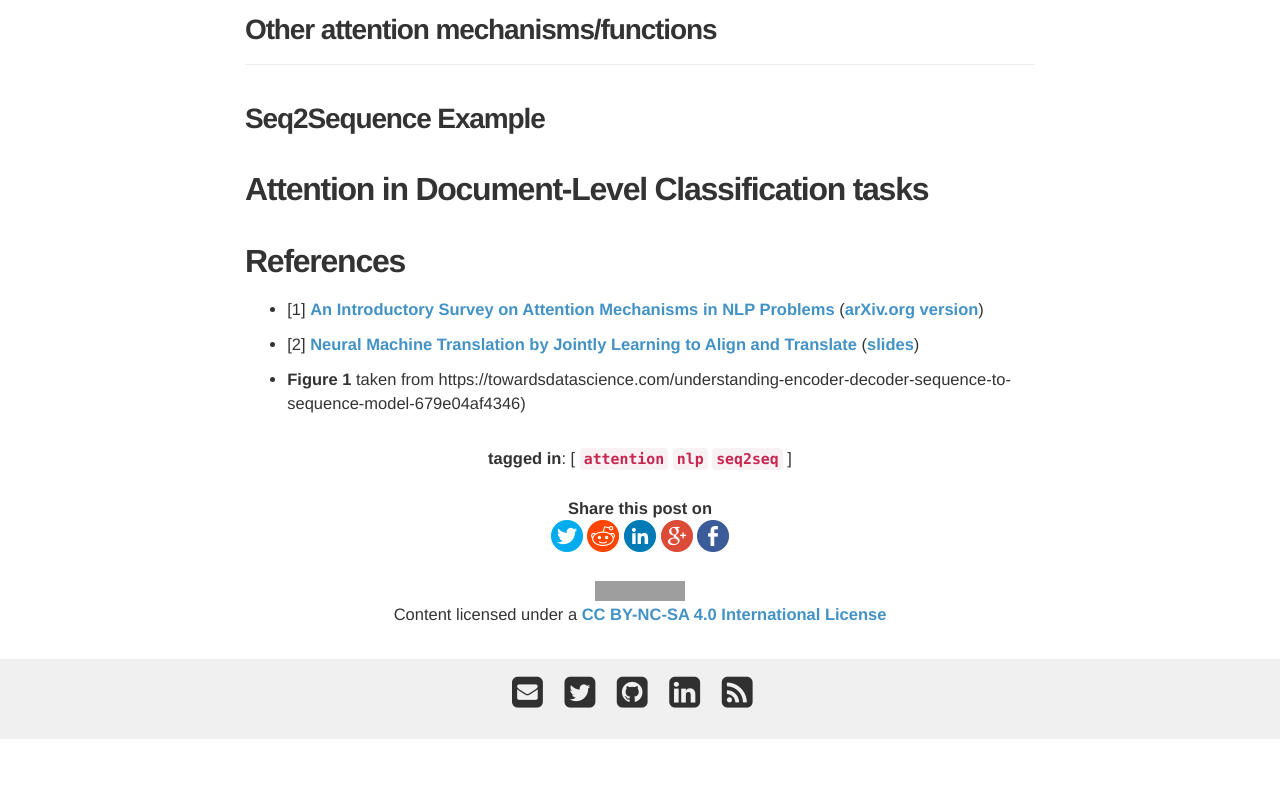
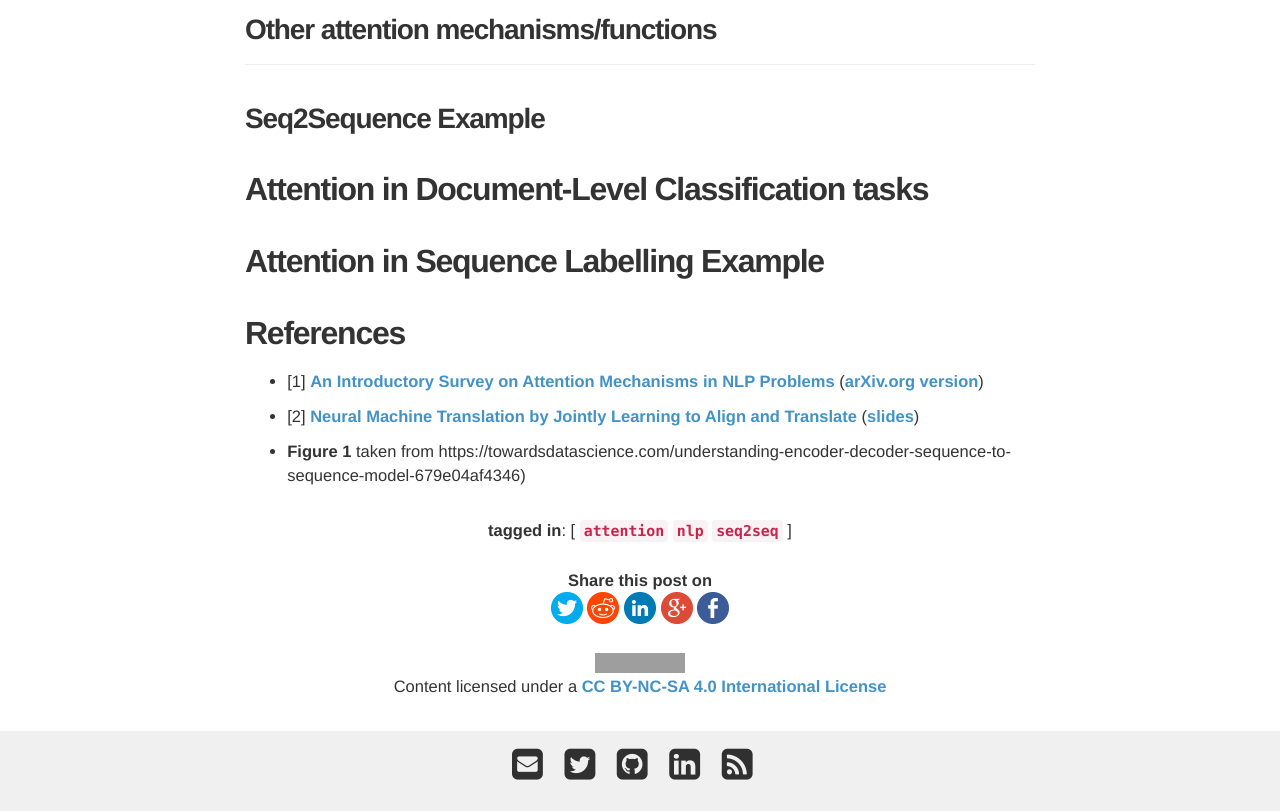
Before and after one commit to davidsbatista/davidsbatista.net, a Jekyll site: the page built from _posts/2020-01-25-Attention.md, in a window 1280 px wide and 900 px high, scrolled down 5081 px, cut to the strip 89-900 px from the top of the window. Built offline with Jekyll 4.4.1, drawn with Linux system fonts in a browser that asks for light colours; nearby versions of some CDN libraries; some web fonts are replaced; formulas are drawn with MathJax 3; before the commit the page ends 5909 px from its top, so only the background shows below that; some of the changed lines change nothing that is shown; grey boxes are pictures that could not be loaded.

Commit message:
WIP: Attention

```diff
--- a/_posts/2020-01-25-Attention.md
+++ b/_posts/2020-01-25-Attention.md
@@ -222,16 +222,13 @@ https://towardsdatascience.com/nlp-learning-series-part-3-attention-cnn-and-what
 
 ->
 
-
 <!--
 Attention-Based Bidirectional Long Short-Term Memory Networks for Relation Classification
 https://www.aclweb.org/anthology/P16-2034.pdf
 
 Attention-based LSTM for Aspect-level Sentiment Classification
 https://www.aclweb.org/anthology/D16-1058.pdf
-
-
-## __Sequence Labelling Example__
+-->
 
 <!--
 
@@ -250,23 +247,18 @@ Example applied to document/sentence level classification task
 
 # [32, 150, 256]  x [32, 256, 1]  same shape as before
 
-
 -->
 
 
 
+
+## __Attention in Sequence Labelling Example__
+
 <!--
-## Examples applied to doc-level tasks:
-
-Attention-based LSTM for Aspect-level Sentiment Classification
-https://www.aclweb.org/anthology/D16-1058.pdf
+https://arxiv.org/pdf/1810.13097.pdf
+-->
 
 
-Attention-Based Bidirectional Long Short-Term Memory Networks for
-Relation Classification
-https://www.aclweb.org/anthology/P16-2034.pdf
-
--->
 
 
 ## __References__
```
